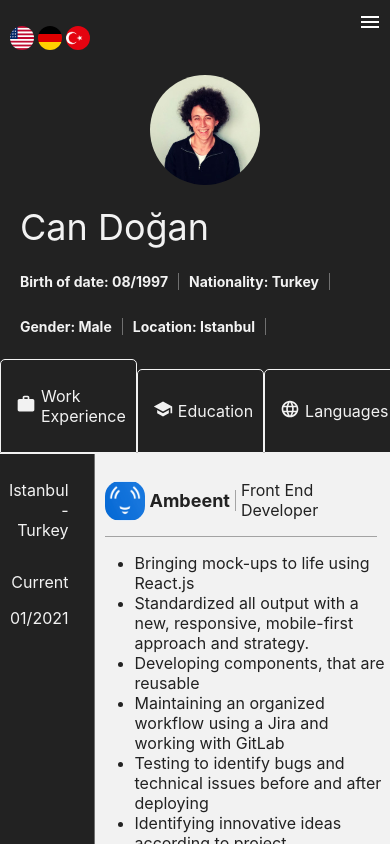
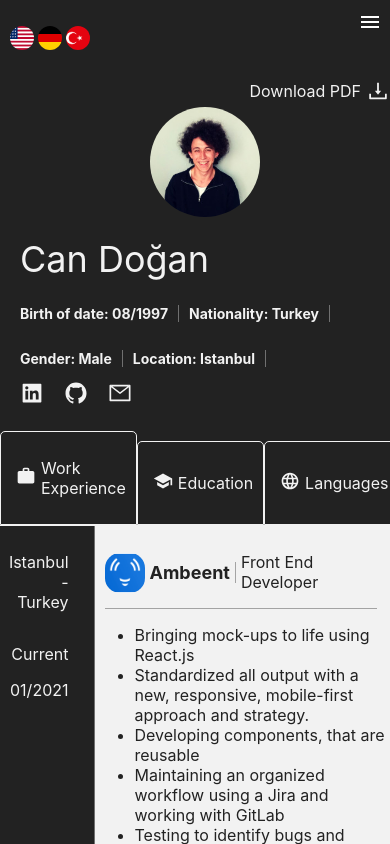
Before and after one commit to candgn/portfolio, a React (Create React App) app: page / in a window 390 px wide. Shown: the top 844 px of the page. Built offline with nearby package versions, Linux system fonts and the light colour scheme.

Commit message:
navbar responsive made - pdf download button added - design updated

```diff
--- a/src/Components/Common/Tabs/Tabs.jsx
+++ b/src/Components/Common/Tabs/Tabs.jsx
@@ -32,7 +32,13 @@ const Tabs = ({ t, tabs }) => {
       </div>
       <div className="tab-content-container">
         {tabs.map((tab, i) => (
-          <div style={{ display: tab.title === activeTab ? "block" : "none" }}>
+          <div
+            style={{
+              display: tab.title === activeTab ? "block" : "none",
+              height: "70vh",
+              overflowY: "scroll",
+            }}
+          >
             {tab.Content}
           </div>
         ))}
--- a/src/Components/Resume/Components/Experience/Experience.jsx
+++ b/src/Components/Resume/Components/Experience/Experience.jsx
@@ -53,8 +53,13 @@ const Experience = ({
         {additionalIcons && (
           <div className="exp-additional-icon-container">
             {" "}
-            {additionalIcons.map((icon) => (
-              <div className="exp-additional-icon">{icon}</div>
+            {additionalIcons.map((icon, i) => (
+              <div
+                className="exp-additional-icon"
+                key={title + "-" + i + "-" + "additional-icons"}
+              >
+                {icon}
+              </div>
             ))}{" "}
           </div>
         )}
--- a/src/Components/Resume/Components/Info/Info.css
+++ b/src/Components/Resume/Components/Info/Info.css
@@ -6,7 +6,7 @@
   background-color: #222222;
   /* border-bottom: solid 1px #f2f2f260; */
   width: 100%;
-  margin: 10px 10px;
+  margin: -10px 10px 20px 10px;
 }
 
 @media screen and (max-width: 800px) {
@@ -52,3 +52,9 @@
   margin-left: 10px;
   border-right: solid 1px #f2f2f260;
 }
+
+.personal-link-icon {
+  color: #f2f2f2;
+  font-size: 24px;
+  margin: 10px;
+}
--- a/src/Components/Resume/Components/Info/Info.jsx
+++ b/src/Components/Resume/Components/Info/Info.jsx
@@ -36,7 +36,19 @@ const Info = ({ t, hideImage }) => {
             </p>
           ))}
         </div>
-        <div className="info-social-container"></div>
+        <div className="info-social-container">
+          {constants.PERSONAL_INFO.links.map((item, i) => (
+            <a
+              className="personal-link-icon"
+              target="_blank"
+              rel="noopener noreferrer"
+              href={item.link}
+              key={"personal-links-" + i}
+            >
+              {item.icon}
+            </a>
+          ))}
+        </div>
       </div>
     </div>
   );
--- a/src/Components/Resume/ResumeContainer.css
+++ b/src/Components/Resume/ResumeContainer.css
@@ -2,5 +2,28 @@
   background-color: #222;
   height: 100%;
   width: 100%;
-  margin-top: 65px;
 }
+
+@media screen and (max-width: 800px) {
+  .resume-container {
+    margin-top: 65px;
+  }
+  .resume-download-pdf-link-container {
+    margin-bottom: -10px !important;
+  }
+}
+
+.resume-download-pdf-link-container {
+  display: flex;
+  flex-direction: row;
+  align-items: center;
+  justify-content: flex-end;
+  margin-bottom: -20px;
+  text-decoration: none;
+  color: #f2f2f2;
+}
+
+.resume-download-pdf-icon {
+  font-size: 24px;
+  margin-left: 5px;
+}
--- a/src/Components/Resume/ResumeContainer.jsx
+++ b/src/Components/Resume/ResumeContainer.jsx
@@ -12,6 +12,7 @@ import constants from "./constants";
 import Experience from "./Components/Experience/Experience";
 
 import { MdOutlineWork, MdSchool, MdLanguage } from "react-icons/md";
+import { AiOutlineDownload } from "react-icons/ai";
 
 import Tabs from "../Common/Tabs/Tabs";
 import Languages from "./Components/LanguagesComponent/Languages";
@@ -84,6 +85,17 @@ const ResumeContainer = ({ t }) => {
       {/* TAB VİEW */}
 
       <ScrollIndicator />
+
+      <a
+        className="resume-download-pdf-link-container"
+        href="/Assets/can+dogan+cv.pdf"
+        target="_blank"
+        rel="noopener noreferrer"
+      >
+        <p className="resume-download-pdf"> {t("downloadPDF")} </p>{" "}
+        <AiOutlineDownload className="resume-download-pdf-icon" />
+      </a>
+
       <Info />
       <Tabs
         tabs={[
--- a/src/Components/Resume/constants.js
+++ b/src/Components/Resume/constants.js
@@ -1,6 +1,11 @@
 import { FaReact, FaJira } from "react-icons/fa";
 import { IoLogoJavascript, IoLogoCss3, IoLogoGithub } from "react-icons/io";
-import { AiOutlineGitlab, AiOutlineHtml5 } from "react-icons/ai";
+import {
+  AiOutlineGitlab,
+  AiOutlineHtml5,
+  AiFillLinkedin,
+  AiOutlineMail,
+} from "react-icons/ai";
 import { SiFlutter, SiZoho, SiAndroidstudio } from "react-icons/si";
 
 const PERSONAL_INFO = {
@@ -10,11 +15,14 @@ const PERSONAL_INFO = {
   nationality: "turkey",
   gender: "male",
   location: "istanbul",
-  links: {
-    linkedin: "https://www.linkedin.com/in/can-doğan-238a5115a/",
-    github: "https://github.com/candgn",
-    skype: "live:can.dgn03",
-  },
+  links: [
+    {
+      icon: <AiFillLinkedin />,
+      link: "https://www.linkedin.com/in/can-doğan-238a5115a/",
+    },
+    { icon: <IoLogoGithub />, link: "https://github.com/candgn" },
+    { icon: <AiOutlineMail />, link: "mailto:can.dgn03@gmail.com" },
+  ],
 };
 
 const WORK_EXPERIENCE = [
--- a/src/utils/translations.js
+++ b/src/utils/translations.js
@@ -49,6 +49,7 @@ const translations = {
       tdu: "Turkish-German University",
       mechatronicsEngineering: "Mechatronics Engineering",
       languages: "Languages",
+      downloadPDF: "Download PDF",
     },
   },
   tr: {
@@ -99,6 +100,7 @@ const translations = {
       tdu: "Türk-Alman Üniversitesi",
       mechatronicsEngineering: "Mekatronik Mühendisliği",
       languages: "Diller",
+      downloadPDF: "PDF İndir",
     },
   },
   de: {
@@ -152,6 +154,7 @@ const translations = {
       tdu: "Türkisch-Deustche Universität",
       mechatronicsEngineering: "Mechatronik Ingenieurwesen",
       languages: "Sprachen",
+      downloadPDF: "PDF Herunterladen",
     },
   },
 };
```
Also changed, not shown: 1 other file (tests, documents, lock files or other folders).
